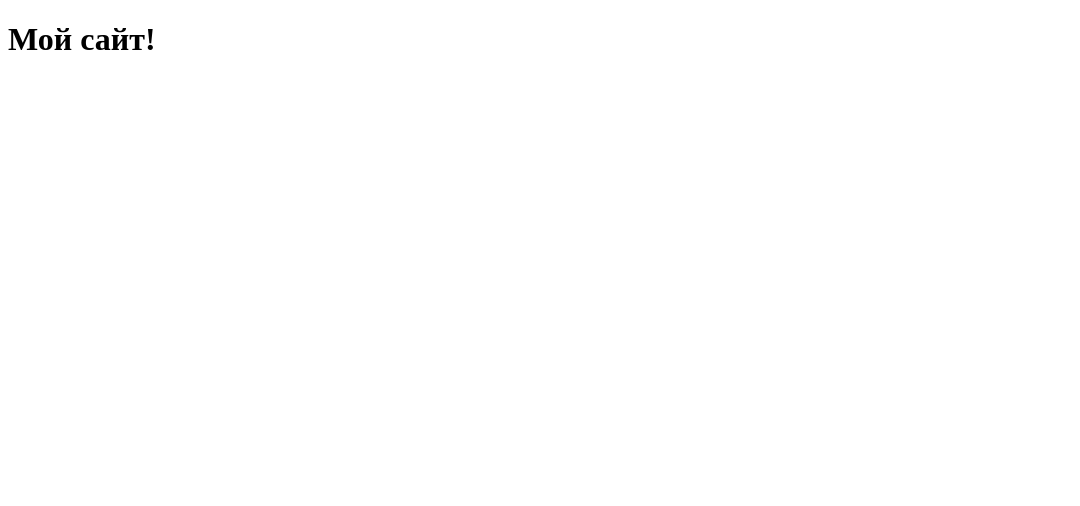
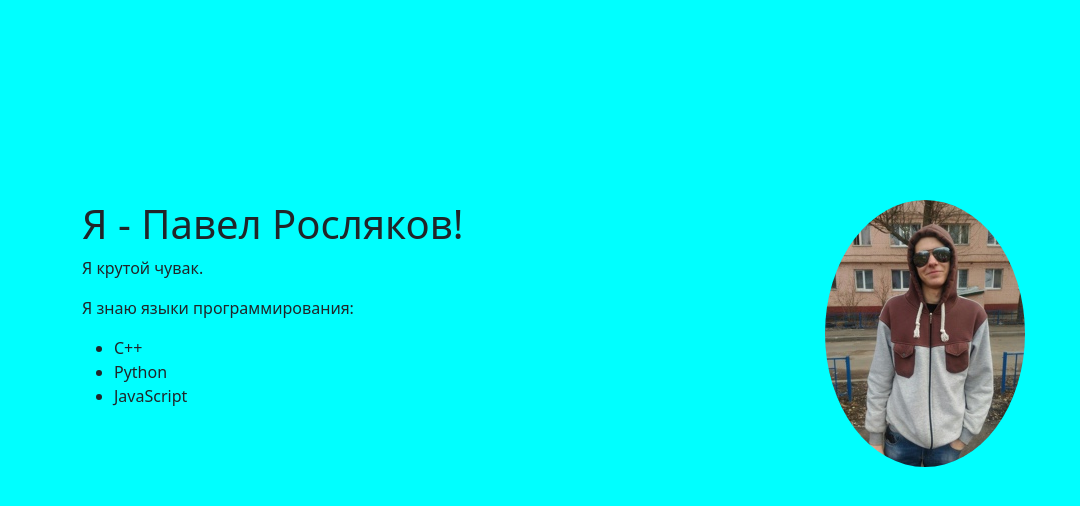
Before and after one commit to tstu217/my-site, a plain HTML site: page index.html in a window 1280 px wide. Shown: the whole page, without its empty margins (0-1080 px from the left). Drawn offline with nearby package versions, Linux system fonts and the light colour scheme.

Commit message:
Я крутой чувак

```diff
--- a/index.html
+++ b/index.html
@@ -5,8 +5,33 @@
     <meta http-equiv="X-UA-Compatible" content="IE=edge">
     <meta name="viewport" content="width=device-width, initial-scale=1.0">
     <title>Document</title>
+    <link href="https://cdn.jsdelivr.net/npm/bootstrap@5.0.0-beta3/dist/css/bootstrap.min.css" rel="stylesheet" integrity="sha384-eOJMYsd53ii+scO/bJGFsiCZc+5NDVN2yr8+0RDqr0Ql0h+rP48ckxlpbzKgwra6" crossorigin="anonymous">
+    <link rel="stylesheet" href="style.css">
 </head>
 <body>
-    <h1>Мой сайт!</h1>
+
+    <div class="container">
+        <div class="row">
+          <div class="col-6">
+
+             <h1>Я - Павел Росляков!</h1>
+             <p>
+                 Я крутой чувак.
+             </p>
+
+             <p>Я знаю языки программирования:</p>
+             <ul>
+                 <li>C++</li>
+                 <li>Python</li>
+                 <li>JavaScript</li>
+             </ul>
+
+
+          </div>
+          <div class="col-6">
+            <img id="avatar" class="rounded-circle" src="1.jpg" alt="">
+          </div>
+        </div>
+
 </body>
 </html>
--- /dev/null
+++ b/style.css
@@ -0,0 +1,16 @@
+body
+{
+    background-color: aqua;
+}
+
+
+#avatar
+{
+    display: block;
+    margin: 0 auto;
+}
+
+.container
+{
+    margin-top:200px;
+}
```
Also changed, not shown: 1.jpg (added).
